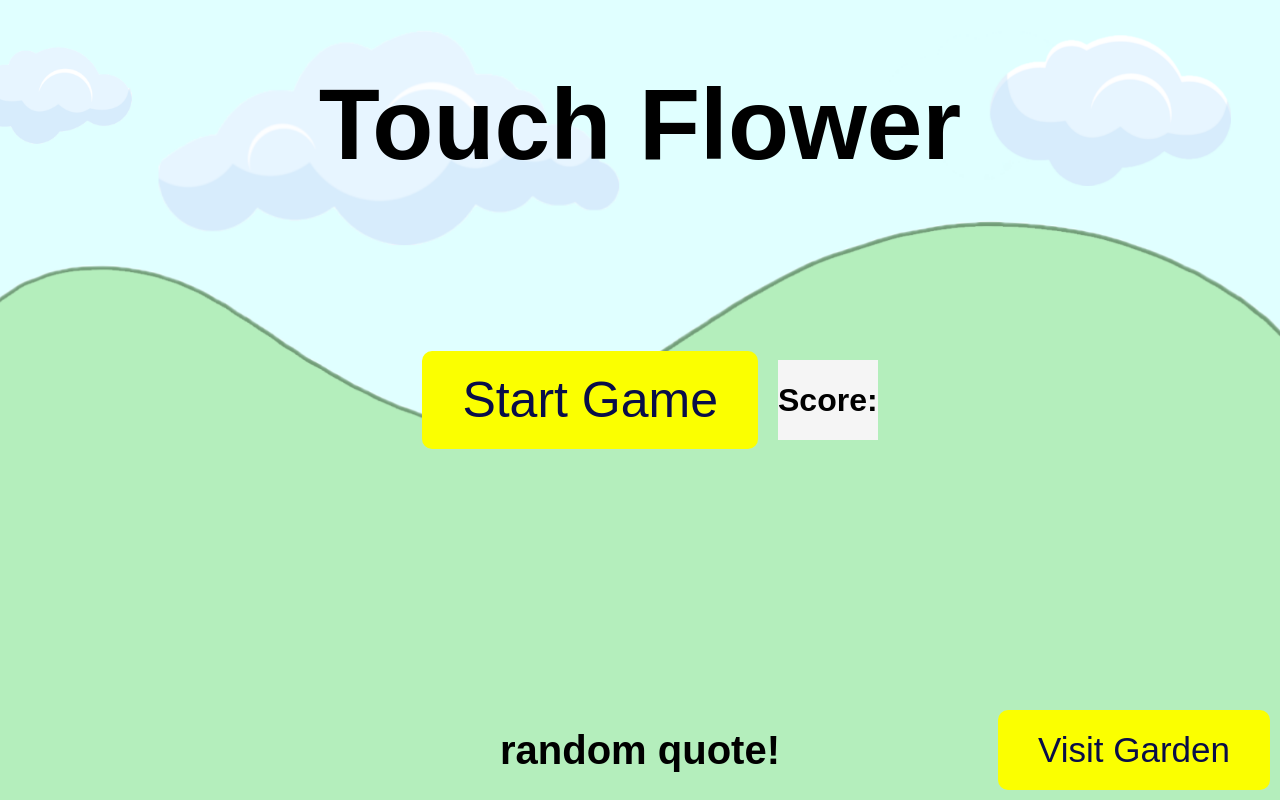
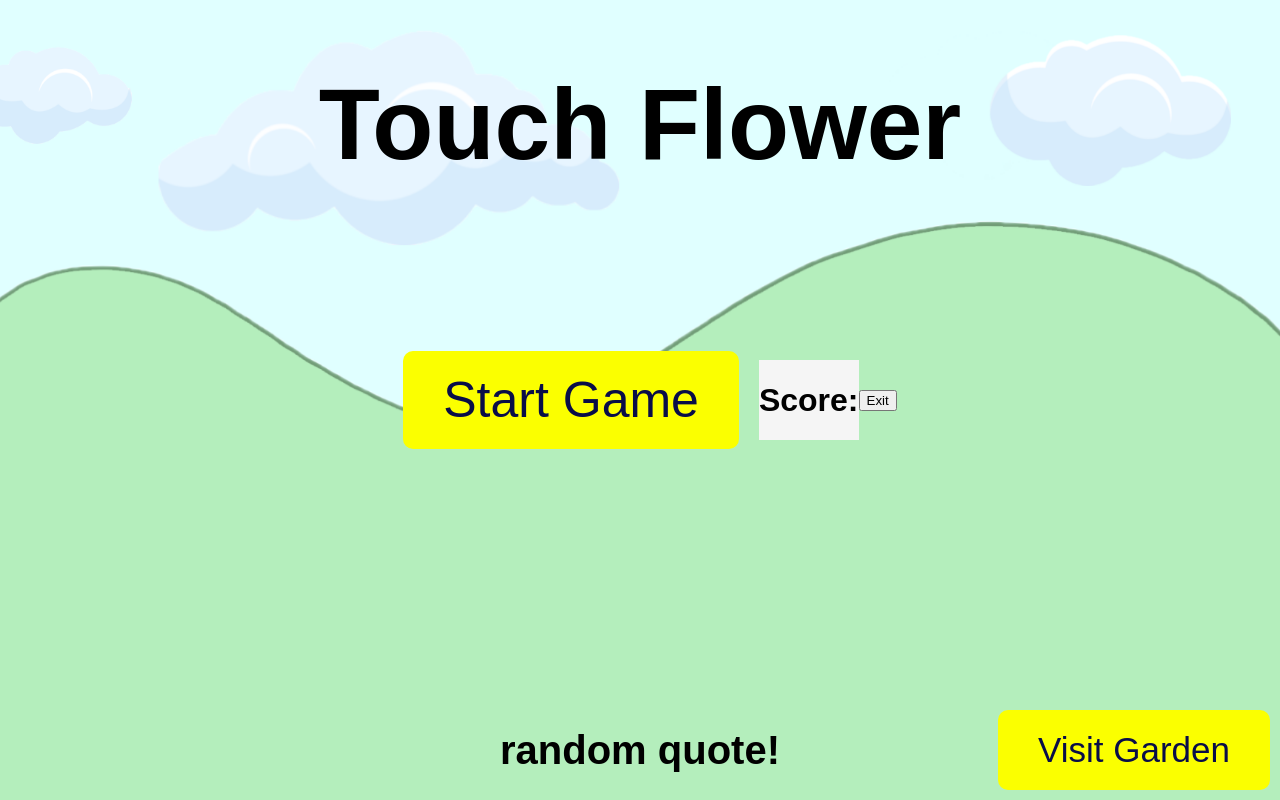
Before and after one commit to TheAlex7/VenusHacks2024, a plain HTML site: page src/index.html in a window 1280 px wide. Drawn offline with Linux system fonts and the light colour scheme; a web font is replaced by a local one.

Commit message:
added exit button to html

```diff
--- a/src/index.html
+++ b/src/index.html
@@ -51,5 +51,7 @@
 
     </div>
 
+    <button type="button">Exit</button>
+
 </body>
 </html>
```
